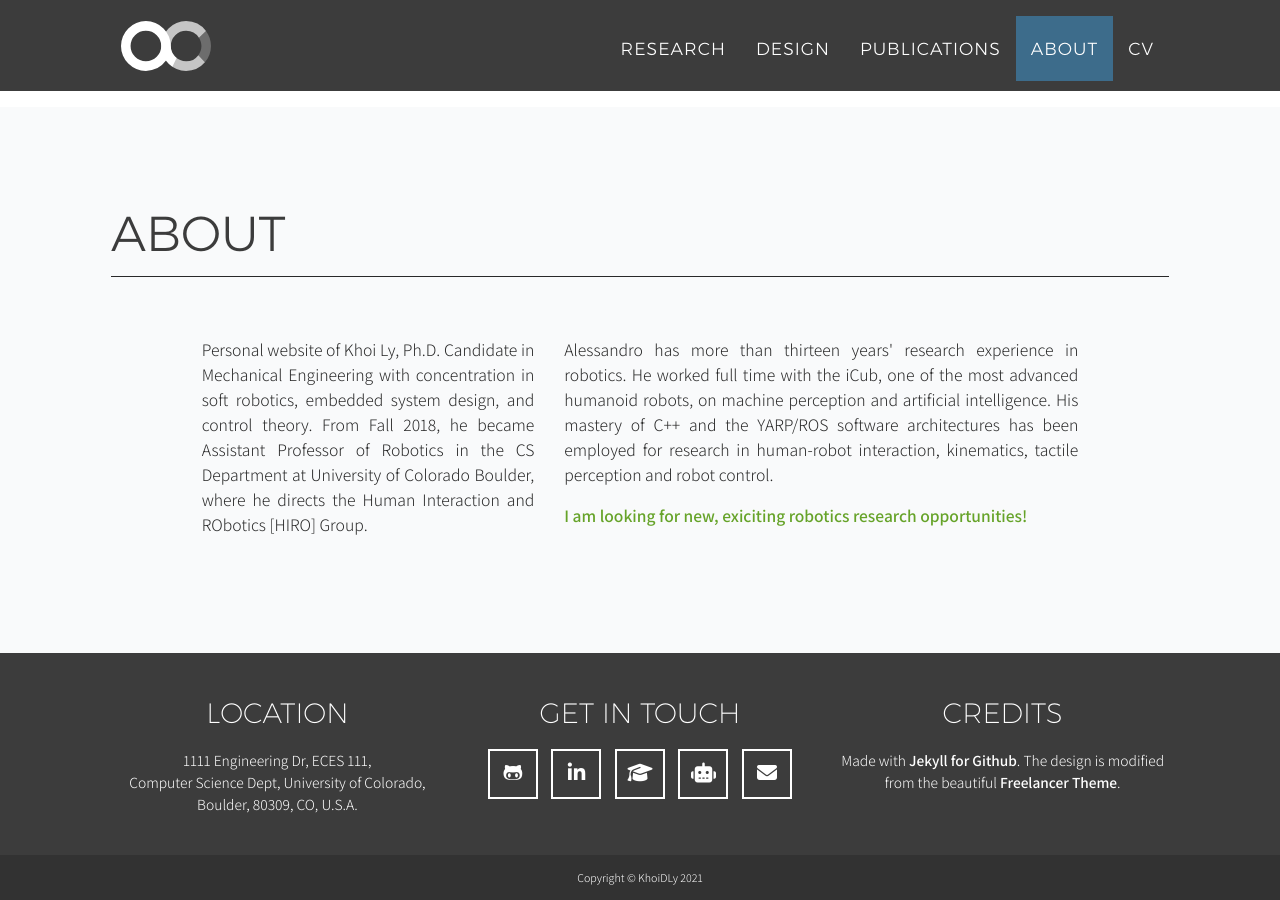
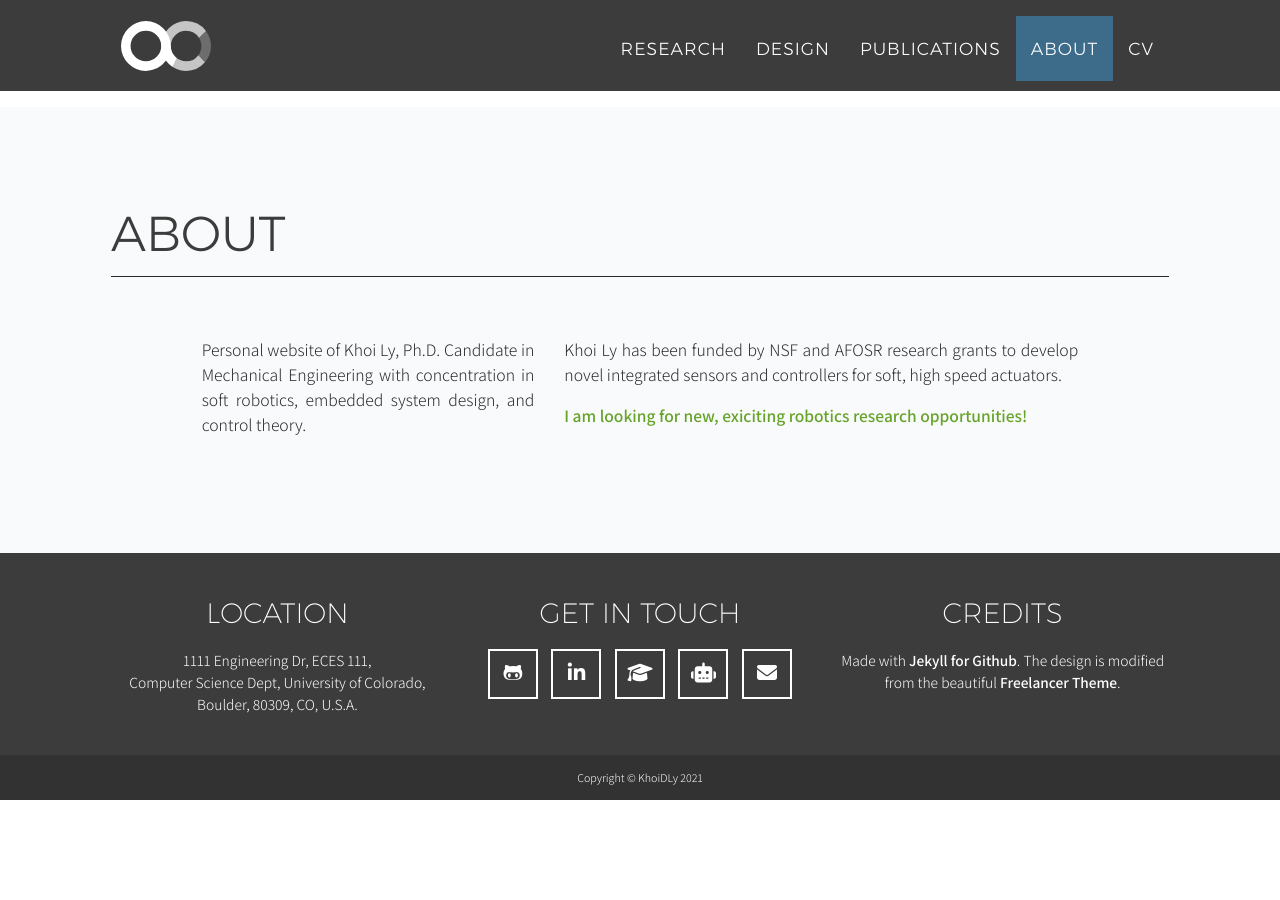
Before and after one commit to KhoiDLy/KhoiDLy.github.io, a Jekyll site: the page built from index.html, in a window 1280 px wide and 900 px high, scrolled down 1687 px. Built offline with Jekyll 4.4.1, drawn with Linux system fonts in a browser that asks for light colours; nearby versions of some CDN libraries; some web fonts are replaced; after the commit the page ends 2487 px from its top, so only the background shows below that.

Commit message:
Changes to about

```diff
--- a/_includes/about.html
+++ b/_includes/about.html
@@ -1,5 +1,6 @@
- <!-- About Section -->
-    <section class="success no-print" id="about">
+
+     <!-- About Section -->
+     <section class="success no-print" id="about">
         <div class="container">
             <div class="row">
                 <div class="col-lg-12 text-center">
@@ -10,11 +11,11 @@
             <div class="row">
                 <div class="col-lg-1"></div>
                 <div class="col-lg-4">
-                    <p>{{ site.description }} From Fall 2018, he became Assistant Professor of Robotics in the CS Department at University of Colorado Boulder, where he directs the Human Interaction and RObotics [HIRO] Group.</p>
+                    <p>{{ site.description }} </p>
                 </div>
                 <div class="col-lg-6">
                     {% include years_elap.html from="2008" %}
-                    <p>Alessandro has more than {{ yearDiffStr | strip_newlines }} years' research experience in robotics. He worked full time with the iCub, one of the most advanced humanoid robots, on machine perception and artificial intelligence. His mastery of C++ and the YARP/ROS software architectures has been employed for research in human-robot interaction, kinematics, tactile perception and robot control.</p>
+                    <p>Khoi Ly has been funded by NSF and AFOSR research grants to develop novel integrated sensors and controllers for soft, high speed actuators.</p>
                     <p>{% if site.banner %}
                         {% if site.banner-link %}<a href="{{ site.banner-link }}" target="_blank">{% endif %}
                         <span class="about-banner">{{ site.banner }}{% if site.banner-link %} [LINK]{% endif %}</span>
```
Also changed, not shown: _includes/article.html (line endings or trailing spaces).
